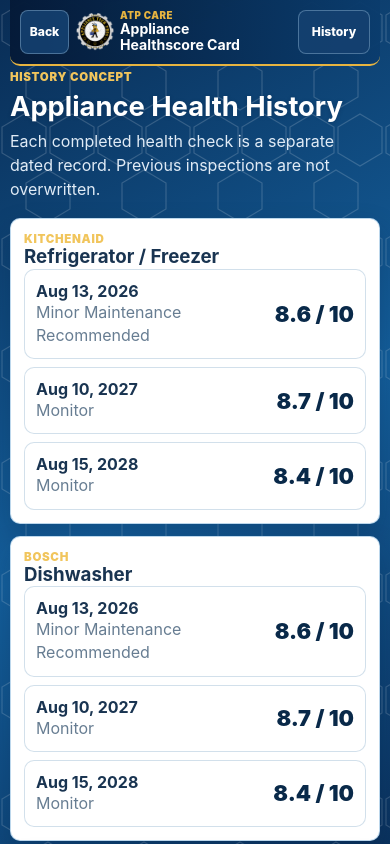
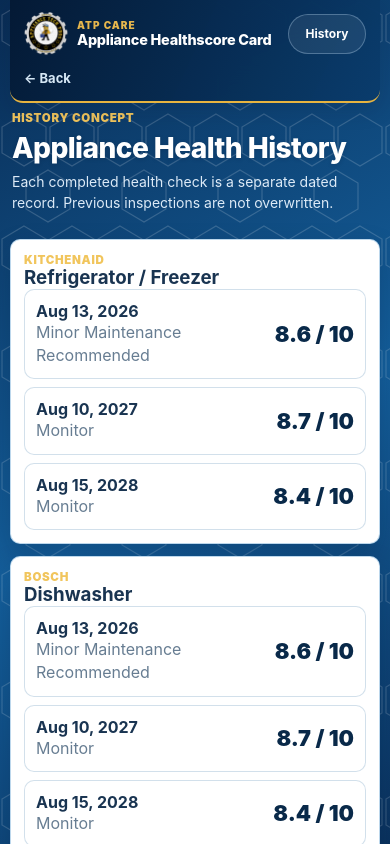
Before and after one commit to elishakudrin/atp-care-health-scorecard-prototype, a plain HTML site: page index.html in a window 390 px wide. Both pictures are taken after a click on the button "History". Shown: the top 844 px of the page. Drawn offline with Linux system fonts and the light colour scheme.

Commit message:
Redesign ATP Scorecard mobile header and tidy intro/progress layout

```diff
--- a/app.js
+++ b/app.js
@@ -325,7 +325,7 @@ function renderCustomer() {
     <div class="screen-head">
       <span class="eyebrow">Step 1</span>
       <h2>Customer & Visit</h2>
-      <p>Fake demo information only. Edit fields to review the flow.</p>
+      <p>Preview mode — review the sample visit details. Nothing is saved or sent.</p>
     </div>
     <form class="panel form-grid" data-form="visit">
       ${field("Customer Name", "customerName", state.visit.customerName)}
--- a/index.html
+++ b/index.html
@@ -11,7 +11,7 @@
   <body>
     <div class="app-shell">
       <header class="app-header">
-        <button class="nav-button" id="backButton" type="button">Back</button>
+        <button class="nav-button" id="backButton" type="button">← Back</button>
         <div class="logo-lockup">
           <img src="assets/atp-logo-original-transparent.png" alt="Appliance Tech Pros logo">
           <div>
--- a/styles.css
+++ b/styles.css
@@ -1239,3 +1239,138 @@ button:focus-visible,.file-label:focus-within {outline:3px solid var(--gold);out
   hyphens: none;
   text-wrap: balance;
 }
+
+/* ATP professional mobile header redesign — 2026-11-19
+   Keeps the approved blue honeycomb theme, original logo and app functionality.
+   The Back control gets a separate compact row so the title is not squeezed. */
+.app-header {
+  display: grid;
+  grid-template-columns: minmax(0, 1fr) auto;
+  align-items: center;
+  gap: 0 12px;
+  padding: 12px 14px 8px;
+  border-radius: 0 0 13px 13px;
+  background: linear-gradient(115deg, rgba(4,25,52,.98), rgba(10,60,108,.97));
+  box-shadow: 0 7px 21px rgba(2,20,45,.15);
+}
+.app-header > .logo-lockup {
+  grid-row: 1;
+  grid-column: 1;
+  justify-self: start;
+  justify-content: flex-start;
+  min-width: 0;
+  max-width: 100%;
+  width: auto;
+  gap: 9px;
+}
+.app-header .logo-lockup img {
+  width: 44px;
+  height: 44px;
+  flex: 0 0 44px;
+  object-fit: contain;
+}
+.app-header .logo-lockup > div { min-width: 0; }
+.app-header .logo-lockup span {
+  font-size: 10px;
+  line-height: 1.15;
+  letter-spacing: .105em;
+  color: #e6b64d;
+}
+.app-header .logo-lockup strong {
+  font-size: clamp(13px, 3.7vw, 16px);
+  line-height: 1.2;
+  font-weight: 760;
+  letter-spacing: -.015em;
+  white-space: normal;
+  overflow-wrap: normal;
+  word-break: normal;
+  hyphens: none;
+  text-wrap: pretty;
+}
+.app-header > #historyButton {
+  grid-row: 1;
+  grid-column: 2;
+  justify-self: end;
+  width: auto;
+  min-width: 78px;
+  min-height: 40px;
+  padding: 8px 12px;
+  border-radius: 999px;
+  background: rgba(255,255,255,.075);
+  border: 1px solid rgba(188,218,242,.33);
+  color: #fff;
+  font-size: 12px;
+  font-weight: 730;
+  line-height: 1;
+  box-shadow: none;
+  white-space: nowrap;
+}
+.app-header > #backButton {
+  grid-row: 2;
+  grid-column: 1 / -1;
+  justify-self: start;
+  width: auto;
+  min-width: 0;
+  min-height: 34px;
+  max-width: 130px;
+  padding: 6px 0 2px;
+  margin-top: 3px;
+  border: 0;
+  border-radius: 0;
+  background: transparent;
+  box-shadow: none;
+  font-size: 13px;
+  font-weight: 680;
+  color: #d5e7f5;
+  text-align: left;
+  justify-content: flex-start;
+  white-space: nowrap;
+}
+.app-header.is-home { grid-template-columns: minmax(0,1fr) auto; }
+.app-header.is-home > .logo-lockup { grid-column: 1; grid-row: 1; }
+.app-header.is-home > #historyButton { grid-column: 2; grid-row: 1; }
+.app-header.is-home > #backButton { display: none !important; }
+#backButton[hidden] { display: none !important; }
+
+.progress-wrap {
+  margin-top: 11px;
+  padding: 11px 13px 12px;
+  border: 1px solid rgba(208,231,251,.14);
+  border-radius: 11px;
+  background: rgba(4,30,59,.34);
+  gap: 8px;
+}
+.progress-meta {
+  font-size: 11px;
+  letter-spacing: .07em;
+  text-transform: uppercase;
+  font-weight: 760;
+  color: #e5f1fb;
+}
+.progress-meta span:last-child {
+  color: #ffd067;
+  font-weight: 850;
+  letter-spacing: 0;
+}
+.progress-track { height: 5px; background: rgba(225,242,255,.21); }
+.screen-head { gap: 8px; padding: 8px 2px 10px; }
+.screen-head h2 {
+  font-size: clamp(27px, 7.2vw, 38px);
+  font-weight: 760;
+  letter-spacing: -.02em;
+  line-height: 1.12;
+}
+.screen-head p {
+  font-size: 14px;
+  line-height: 1.47;
+  color: #dceaf7;
+  max-width: 58ch;
+}
+@media (max-width: 380px) {
+  .app-header { padding: 10px 10px 7px; gap: 0 8px; }
+  .app-header .logo-lockup img { width: 38px; height: 38px; flex-basis: 38px; }
+  .app-header > .logo-lockup { gap: 7px; }
+  .app-header .logo-lockup strong { font-size: 13px; }
+  .app-header #historyButton { min-width: 70px; padding: 8px 10px; font-size: 11px; }
+  .screen-head h2 { font-size: clamp(25px, 7vw, 30px); }
+}
```
